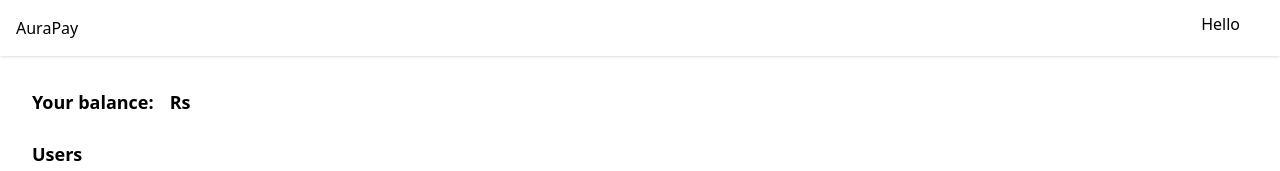
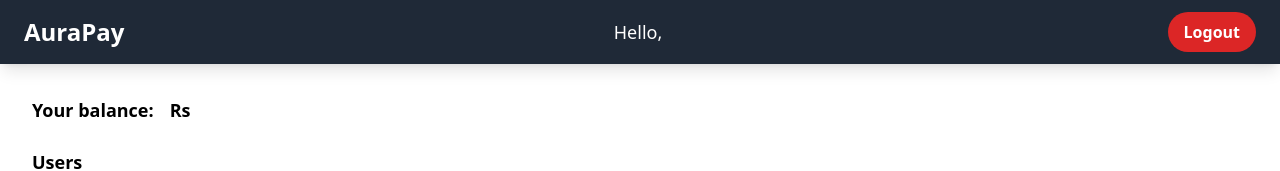
Before and after one commit to MuhammadShariq05/AuraPay, a React (Vite) app in the folder frontend/: page /dashboard in a window 1280 px wide. Shown: the top 171 px of the page. Built offline with nearby package versions, Linux system fonts and the light colour scheme; no server answers.

Commit message:
app completed

```diff
--- a/frontend/src/components/AppBar.jsx
+++ b/frontend/src/components/AppBar.jsx
@@ -1,18 +1,32 @@
+import { useNavigate } from "react-router-dom";
 
-export const Appbar = ({username}) => {
-  return <div className="shadow h-14 flex justify-between">
-      <div className="flex flex-col justify-center h-full ml-4">
-          AuraPay
+export const Appbar = ({ username }) => {
+  const navigate = useNavigate();
+
+  const handleLogout = () => {
+    // Handle logout logic
+    localStorage.removeItem("token");
+    navigate("/");
+  };
+
+  return (
+    <div className="shadow-lg h-16 flex justify-between items-center px-6 bg-gray-800 text-white">
+      {/* AuraPay Logo */}
+      <div className="text-2xl font-bold">AuraPay</div>
+
+      {/* User Greeting and Username */}
+      <div className="flex-grow flex items-center justify-center space-x-4">
+        <div className="text-lg">Hello,</div>
+        <div className="text-xl font-semibold">{username}</div>
       </div>
-      <div className="flex">
-          <div className="flex justify-center mt-3">
-              Hello
-          </div>
-          <div className="flex flex-col justify-center items-center">
-              <div className="flex justify-center mb-3 mx-5 text-2xl font-bold">
-                  {username}
-              </div>
-          </div>
-      </div>
-  </div>
-}
+
+      {/* Logout Button */}
+      <button
+        onClick={handleLogout}
+        className="bg-red-600 hover:bg-red-700 text-white font-semibold py-2 px-4 rounded-full transition duration-300"
+      >
+        Logout
+      </button>
+    </div>
+  );
+};
--- a/frontend/src/components/button.css
+++ b/frontend/src/components/button.css
@@ -61,7 +61,7 @@
   position: absolute;
   top: 5px;
   left: 5px;
-  width: 500px;
+  width: 490px;
   height: 240px;
   z-index: 2;
   background: rgba(255, 255, 255, .95);
@@ -83,9 +83,9 @@
   position: absolute;
   z-index: 1;
   top: 50%;
-  left: 50%;
+  left: 70%;
   width: 150px;
-  height: 150px;
+  height: 170px;
   border-radius: 50%;
   background-color: #ff0000;
   opacity: 1;
--- a/frontend/src/components/homepage-components/NavBar.jsx
+++ b/frontend/src/components/homepage-components/NavBar.jsx
@@ -11,7 +11,7 @@
         <div className="container flex justify-center items-center">
           <div className="hidden md:block">
             <ul className="flex font-semibold justify-center items-center gap-4">
-              <li className="text-gray-900 px-2 py-2">
+              <li className="text-gray-900 px- py-2">
                 <ButtonNav
                   onClick={async () => {
                     navigate("/signup");
--- a/frontend/src/pages/Dashboard.jsx
+++ b/frontend/src/pages/Dashboard.jsx
@@ -2,6 +2,7 @@
 import { Balance } from "../components/Balance"
 import { Users } from "../components/Users"
 import { useSearchParams } from "react-router-dom"
+
 
 export const Dashboard = () => {
   const [searchParams] = useSearchParams();
```
